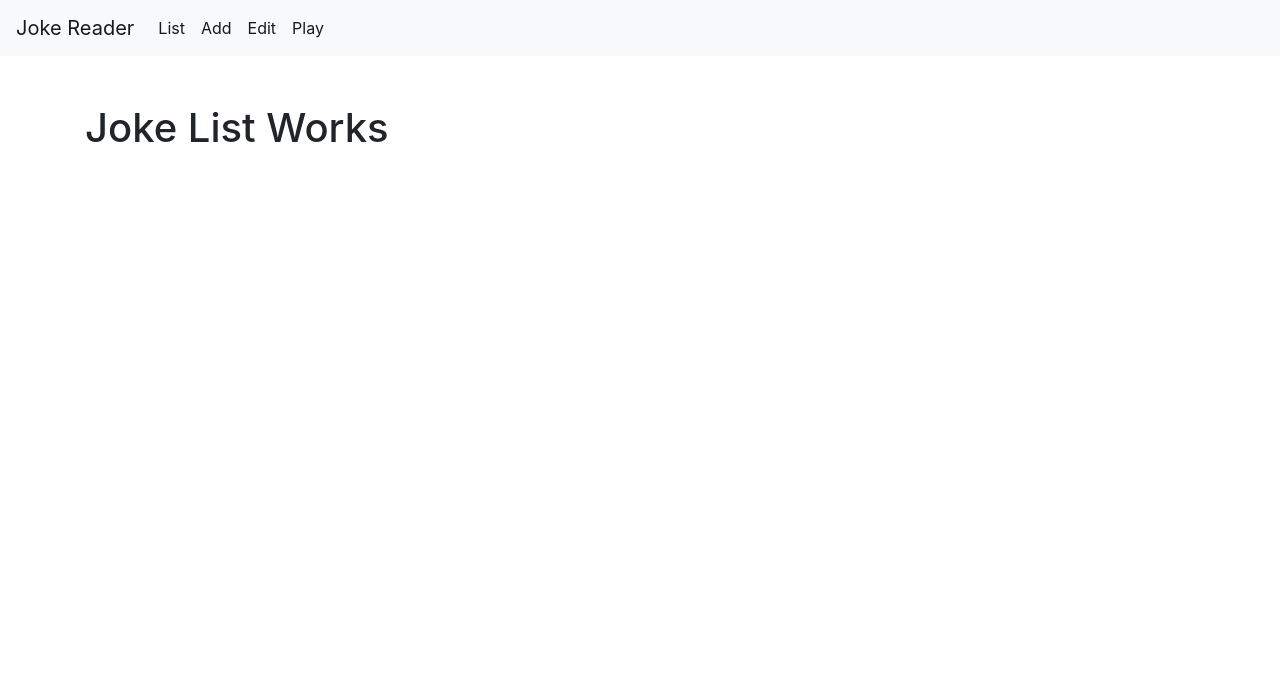
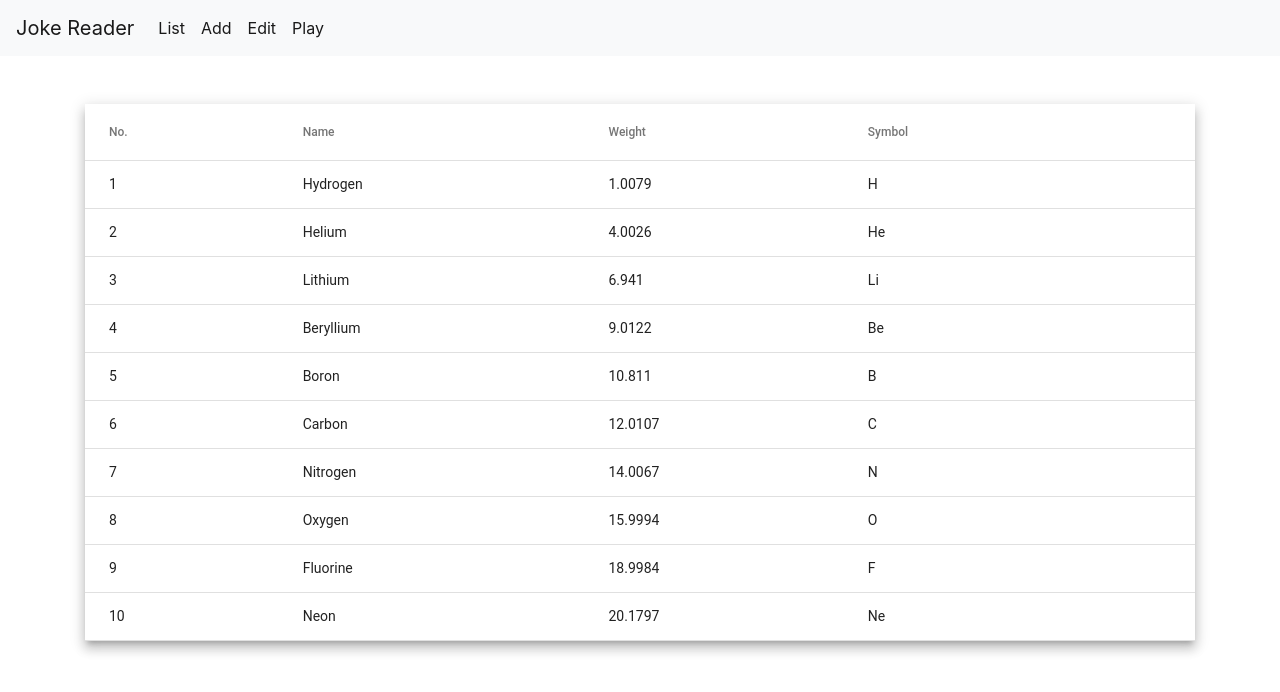
Before and after one commit to JohanurRahman/joke-reader, an Angular app: page /jokes in a window 1280 px wide. Shown: the top 692 px of the page. Built offline with nearby package versions, Linux system fonts and the light colour scheme.

Commit message:
Demo Table Added

```diff
--- a/src/app/jokes/jokes-list/jokes-list.component.html
+++ b/src/app/jokes/jokes-list/jokes-list.component.html
@@ -1 +1,32 @@
-<h1>Joke List Works</h1>
+<table mat-table [dataSource]="dataSource" class="mat-elevation-z8">
+
+  <!--- Note that these columns can be defined in any order.
+        The actual rendered columns are set as a property on the row definition" -->
+
+  <!-- Position Column -->
+  <ng-container matColumnDef="position">
+    <th mat-header-cell *matHeaderCellDef> No. </th>
+    <td mat-cell *matCellDef="let element"> {{element.position}} </td>
+  </ng-container>
+
+  <!-- Name Column -->
+  <ng-container matColumnDef="name">
+    <th mat-header-cell *matHeaderCellDef> Name </th>
+    <td mat-cell *matCellDef="let element"> {{element.name}} </td>
+  </ng-container>
+
+  <!-- Weight Column -->
+  <ng-container matColumnDef="weight">
+    <th mat-header-cell *matHeaderCellDef> Weight </th>
+    <td mat-cell *matCellDef="let element"> {{element.weight}} </td>
+  </ng-container>
+
+  <!-- Symbol Column -->
+  <ng-container matColumnDef="symbol">
+    <th mat-header-cell *matHeaderCellDef> Symbol </th>
+    <td mat-cell *matCellDef="let element"> {{element.symbol}} </td>
+  </ng-container>
+
+  <tr mat-header-row *matHeaderRowDef="displayedColumns"></tr>
+  <tr mat-row *matRowDef="let row; columns: displayedColumns;"></tr>
+</table>
--- a/src/app/jokes/jokes-list/jokes-list.component.scss
+++ b/src/app/jokes/jokes-list/jokes-list.component.scss
@@ -0,0 +1,3 @@
+table {
+  width: 100%;
+}
--- a/src/app/jokes/jokes-list/jokes-list.component.ts
+++ b/src/app/jokes/jokes-list/jokes-list.component.ts
@@ -1,4 +1,24 @@
 import { Component, OnInit } from '@angular/core';
+
+export interface PeriodicElement {
+  name: string;
+  position: number;
+  weight: number;
+  symbol: string;
+}
+
+const ELEMENT_DATA: PeriodicElement[] = [
+  {position: 1, name: 'Hydrogen', weight: 1.0079, symbol: 'H'},
+  {position: 2, name: 'Helium', weight: 4.0026, symbol: 'He'},
+  {position: 3, name: 'Lithium', weight: 6.941, symbol: 'Li'},
+  {position: 4, name: 'Beryllium', weight: 9.0122, symbol: 'Be'},
+  {position: 5, name: 'Boron', weight: 10.811, symbol: 'B'},
+  {position: 6, name: 'Carbon', weight: 12.0107, symbol: 'C'},
+  {position: 7, name: 'Nitrogen', weight: 14.0067, symbol: 'N'},
+  {position: 8, name: 'Oxygen', weight: 15.9994, symbol: 'O'},
+  {position: 9, name: 'Fluorine', weight: 18.9984, symbol: 'F'},
+  {position: 10, name: 'Neon', weight: 20.1797, symbol: 'Ne'},
+];
 
 @Component({
   selector: 'app-jokes-list',
@@ -7,6 +27,9 @@
 })
 export class JokesListComponent implements OnInit {
 
+  displayedColumns: string[] = ['position', 'name', 'weight', 'symbol'];
+  dataSource = ELEMENT_DATA;
+
   constructor() { }
 
   ngOnInit() {
--- a/src/app/jokes/jokes-list/jokes-list.module.ts
+++ b/src/app/jokes/jokes-list/jokes-list.module.ts
@@ -2,6 +2,7 @@
 import { CommonModule } from '@angular/common';
 import { JokesListComponent } from './jokes-list.component';
 import { JokesListRoutingModule } from './jokes-list-routing.module';
+import { MatTableModule } from '@angular/material/table';
 
 @NgModule({
   declarations: [
@@ -9,7 +10,8 @@
   ],
   imports: [
     CommonModule,
-    JokesListRoutingModule
+    JokesListRoutingModule,
+    MatTableModule
   ]
 })
 
```
